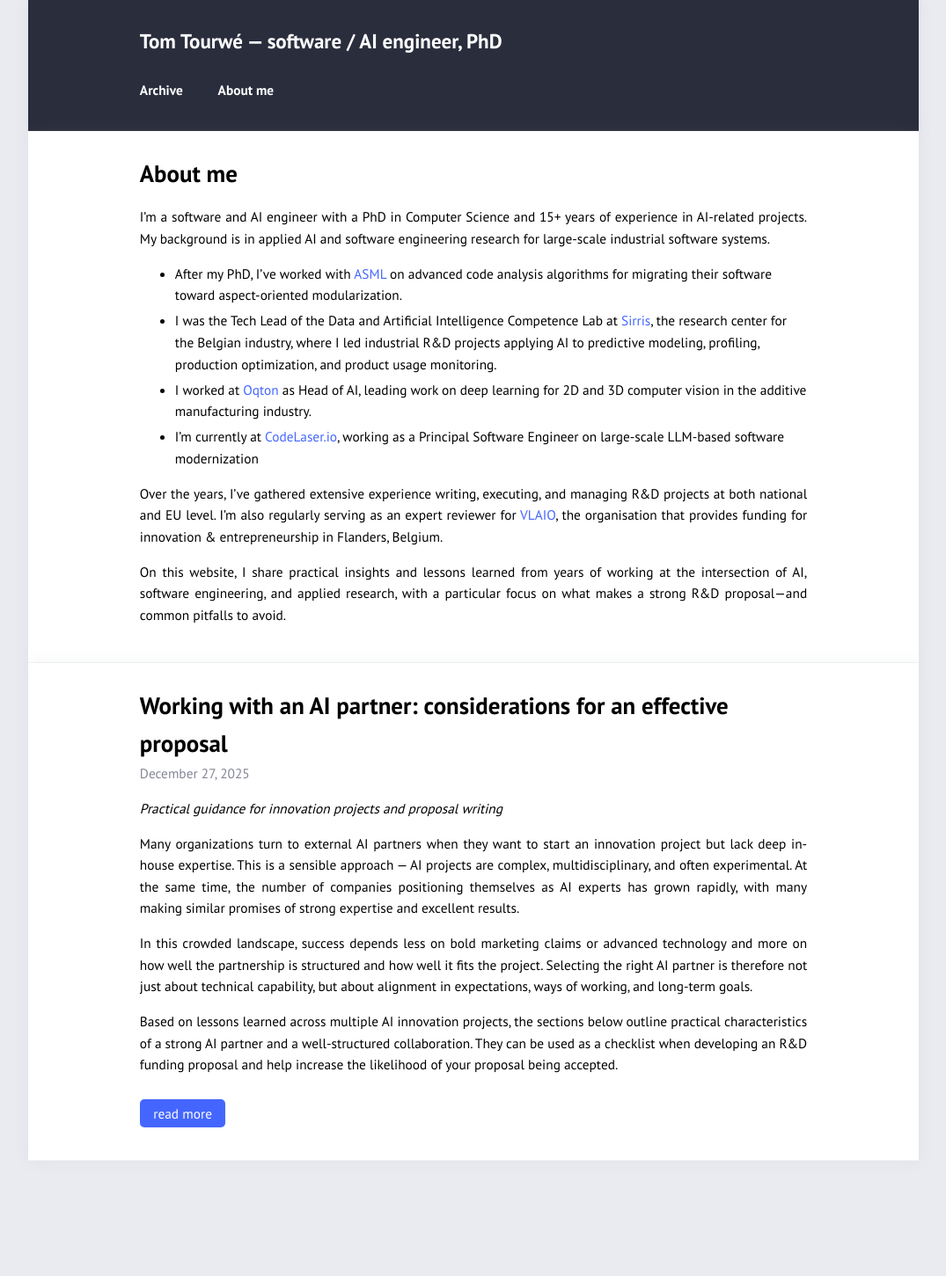
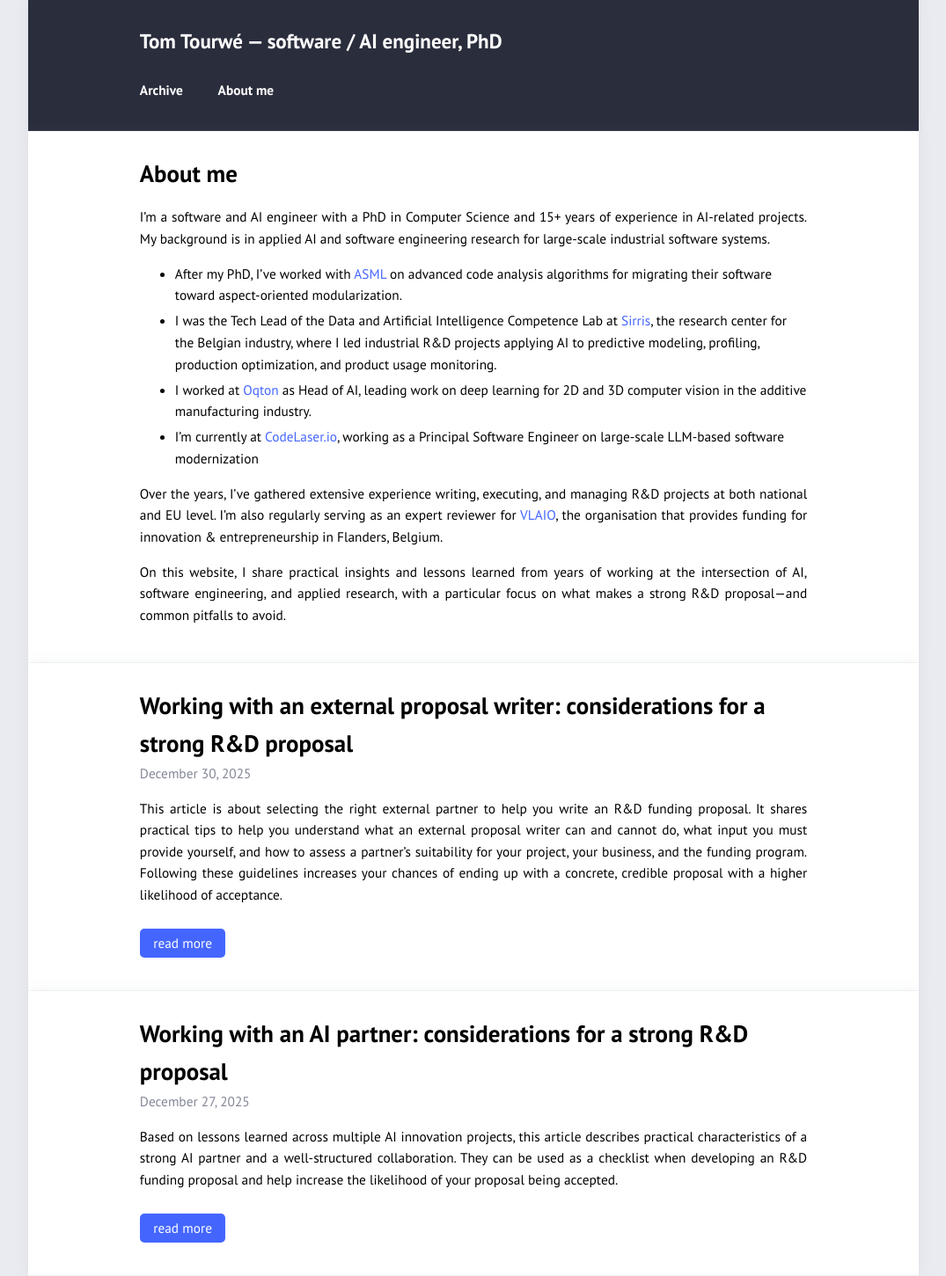
Before and after one commit to tomtourwe/tomtourwe.github.io, a Jekyll site: the page built from index.html, in a window 1280 px wide. Shown: the whole page at 88% size, without its empty margins (102-1177 px from the left). Built offline with Jekyll 4.4.1, drawn with Linux system fonts in a browser that asks for light colours; comment, search, counter and statistics services are not loaded; before the commit the page ends 1320 px from its top, so only the background shows below that; part of the change alters nothing that is shown.

Commit message:
Second post

```diff
--- a/_posts/2025-12-27-working-with-an-AI-partner.md
+++ b/_posts/2025-12-27-working-with-an-AI-partner.md
@@ -1,16 +1,16 @@
 ---
-title: "Working with an AI partner: considerations for an effective proposal"
+title: "Working with an AI partner: considerations for a strong R&D proposal"
 layout: post
 ---
-*Practical guidance for innovation projects and proposal writing*
+
+Based on lessons learned across multiple AI innovation projects, this article describes practical characteristics of a strong AI partner and a well-structured collaboration. They can be used as a checklist when developing an R&D funding proposal and help increase the likelihood of your proposal being accepted.
+
+
+
 
 Many organizations turn to external AI partners when they want to start an innovation project but lack deep in-house expertise. This is a sensible approach — AI projects are complex, multidisciplinary, and often experimental. At the same time, the number of companies positioning themselves as AI experts has grown rapidly, with many making similar promises of strong expertise and excellent results.
 
 In this crowded landscape, success depends less on bold marketing claims or advanced technology and more on how well the partnership is structured and how well it fits the project. Selecting the right AI partner is therefore not just about technical capability, but about alignment in expectations, ways of working, and long-term goals.
-
-Based on lessons learned across multiple AI innovation projects, the sections below outline practical characteristics of a strong AI partner and a well-structured collaboration. They can be used as a checklist when developing an R&D funding proposal and help increase the likelihood of your proposal being accepted.
-
-
 
 ---
 
@@ -30,7 +30,7 @@ Finally and ultimately, you are responsible for turning project results into bus
 ### 2. Ensure the right technical expertise on both sides.
 A strong AI partner involves people with solid technical backgrounds, such as formal education in computer science or applied AI. At the same time, you should have concrete plans to hire or develop similar expertise internally. This signals a long-term commitment to using AI and reduces the risk of becoming permanently dependent on the external partner.
 
-This level of expertise is important because AI projects are inherently exploratory. It is rarely clear upfront which models, approaches, or data representations will work best. A Team needs to experiment, compare alternatives, and adapt as new insights emerge. Doing this effectively requires people who understand the underlying methods, not just how to use tools.
+This level of expertise is important because AI projects are inherently exploratory. It is rarely clear upfront which models, approaches, or data representations will work best. A team needs to experiment, compare alternatives, and adapt as new insights emerge. Doing this effectively requires people who understand the underlying methods, not just how to use tools.
 
 That understanding also becomes critical when things do not work as expected — which is common in innovative projects. Being able to use AI tools is not the same as understanding how they work. Diagnosing unexpected behavior, identifying root causes, and making meaningful improvements requires insight into how the models and methods behind the tools work.
 
--- /dev/null
+++ b/_posts/2025-12-30-working-with-a-proposal-writer.md
@@ -0,0 +1,93 @@
+---
+title: "Working with an external proposal writer: considerations for a strong R&D proposal"
+layout: post
+---
+
+This article is about selecting the right external partner to help you write an R&D funding proposal. It shares practical tips to help you understand what an external proposal writer can and cannot do, what input you must provide yourself, and how to assess a partner’s suitability for your project, your business, and the funding program. Following these guidelines increases your chances of ending up with a concrete, credible proposal with a higher likelihood of acceptance.
+
+
+
+Writing a strong VLAIO R&D proposal takes substantial effort. It requires more than a good idea: you need a clear motivation, a credible business case, a well-thought-out technical approach with identified risks, a realistic work plan, and a coherent budget. Bringing all of this together into a convincing and coherent proposal is time-consuming, even for experienced teams.
+
+For organizations doing this for the first time, the challenge is even bigger. An R&D proposal is a different type of document from most internal reports or commercial proposals. It follows specific evaluation criteria and uses a particular language that may feel unfamiliar.
+
+For this reason, many organizations choose to work with an external proposal writer or consultant experienced with VLAIO or similar schemes. Such partners can help structure the proposal, translate ideas into the right framing, and guide the process. This market is very crowded however, and it is not always easy to determine which partners are genuinely suited to your specific proposal.
+
+It is also important to realize that even the best proposal writer cannot work in isolation. They rely heavily on your input: your business vision, domain expertise, technical understanding, and market insights. Knowing what to expect from this collaboration — and how to evaluate it upfront — is key to producing a proposal that is concrete, credible, and competitive.
+
+This article shares practical lessons learned and tips to help you work effectively with an external proposal writer, understand what to look for in a partner, and ultimately increase your chances of submitting a strong and successful R&D proposal.
+
+---
+
+### 1. Do Not Overestimate the Time Savings
+Working with an external proposal writer is often expected to significantly reduce the internal time investment. In practice, it mainly changes the type of work you do. While a good writer can reduce the effort spent on structure and wording, they cannot replace the core knowledge that only you have.
+
+A strong proposal requires a clear problem definition grounded in real customer pain points. It must explain why the problem matters, why it is hard to solve, and why existing solutions fall short. This information depends on deep knowledge of your customers, your market, and your offering — knowledge that an external writer does not necessarily have.
+
+The same applies to the technical and business sections. Describing technological challenges and risks, positioning your approach relative to the state of the art, and building a credible business case all depend on your understanding of the technology, pricing, market demand, and growth expectations. An external writer can help articulate this, but only if you provide the substance.
+
+If this input is missing or rushed, the proposal will inevitably become generic. In that case, working with the wrong partner does not save time — it leads to a vague proposal that fails to convince reviewers.
+
+---
+
+### 2. Look Beyond Proposal-Writing Experience
+It is reasonable to assume that an external proposal writer knows how to structure and submit an R&D proposal. What matters just as much, however, is whether they bring relevant domain or technological expertise to the table. This is particularly important for AI-driven projects.
+
+A convincing AI proposal cannot be built by listing popular techniques. Deciding which approaches make sense — and motivating why certain methods are needed — requires an understanding of what different AI techniques can and cannot do. This includes knowing the current state of the art, typical limitations, data requirements, and where real technical risks are likely to arise.
+
+Generalist proposal writers often lack this depth. Without a solid background in AI or computer science, it becomes difficult to identify meaningful technological challenges, assess feasibility, or explain why a project goes beyond straightforward application of existing tools. As a result, proposals may sound impressive but lack technical credibility, or rely on hyped technologies that are not suitable for the problem.
+
+No external partner will replace your domain expertise. The strongest proposals combine your business and application knowledge with either domain familiarity or deep technical understanding on the side of the proposal writer. Without that balance, a wrong partner choice increases the risk that the proposal lacks focus, realism, or technical credibility.
+
+---
+
+### 3. Be Careful When Evaluating Experience with the Funding Program
+External proposal writers will often highlight high acceptance rates and emphasize “no cure, no pay” models to reduce perceived risk. While this can sound reassuring, it should not be the main selection criterion and it is important to look beyond these claims. Even if no fee is paid upon rejection, you will still invest a significant amount of time and internal effort in the proposal process.
+
+For programs such as VLAIO, acceptance rates are typically high to begin with. In practice, most well-prepared and credible proposals are approved. Rejections usually concern proposals that are vague, technically unrealistic, financially unbalanced, or written without sufficient understanding of the domain or technology. As a result, a high success rate alone is not a strong differentiator between proposal writers.
+
+What matters more is whether a partner can help you avoid the common pitfalls: unclear problem statements, overpromising with advanced technologies without the required expertise, weak business cases, or unrealistic budgets. This typically also requires dedicated expertise: partners with strong domain knowledge or deep technological expertise — for example in AI — are better equipped to identify real technical challenges, avoid overpromising with fashionable but unsuitable technologies, and build a proposal that is both ambitious and credible.
+
+Experience with the funding program matters, but it is most valuable when combined with the expertise needed to make the proposal concrete, realistic, and defensible.
+
+---
+
+### 5. Consider Public Support and Advisory Channels
+An external proposal writer is not the only source of support available when preparing a VLAIO R&D proposal. VLAIO’s Team Bedrijfstrajecten, for example, can provide valuable expertise. While you remain responsible for writing the proposal itself, they guide you throughout the process by helping to clarify expectations, review drafts, provide feedback, and support the submission process.
+
+In addition, it is often possible to discuss your project idea upfront with VLAIO advisors. These conversations help validate whether the proposal makes sense, identify weaknesses early, and check financial or strategic assumptions. This type of feedback can be particularly useful before investing significant time in writing.
+
+Using these channels does not remove the need for internal effort, but it can significantly improve focus and alignment with evaluation criteria. For some organizations, combining public advisory support with targeted external expertise may be a more effective approach than relying solely on a proposal writer.
+
+---
+
+### 6. Understand the Pricing Model and What It Covers
+Before selecting an external proposal writer, it is important to clearly understand their pricing model and what is included.
+
+Some partners work with a fixed fee, but the scope can differ substantially: how many iterations are included, whether feedback from reviewers is incorporated, and what level of support is provided after submission, for example in case a rebuttal or clarification is requested.
+
+Other partners charge a percentage of the project budget. While this may seem convenient, it can create incentives to artificially increase the budget, which can weaken the proposal’s credibility and lead to unrealistic planning or financial imbalances.
+
+A transparent pricing model that matches the actual effort involved helps avoid surprises and keeps the focus on building a realistic and convincing proposal.
+
+---
+
+## Key takeaways
+
+### What you need to bring as a company:
+You are the expert on your business. This includes deep knowledge of your domain, your customers and their pain points, your market and competitors, and the strategic objectives of the project. You are also responsible for defining what success looks like: technical goals, business impact, realistic growth scenarios, pricing assumptions, and how the project will strengthen your position in the market.
+
+### What an external proposal writer brings:
+A proposal writer understands how to turn your input into a clear, structured, and credible R&D proposal. They know the expectations of the funding program, the required language and level of detail, and how to align technical, business, and financial sections into a coherent whole. Where relevant, they may also contribute technological expertise, for example to help position AI-related work realistically.
+
+### What makes the collaboration work:
+Strong proposals are the result of close collaboration. The writer cannot invent content you do not have, and you cannot rely on the writer only providing the structure. When roles are clear and complementary, the proposal becomes specific, defensible, and far more likely to succeed.
+
+### Signs of a Strong External Proposal Partner
+
+- Experience with proposals in your specific domain or with similar technologies.
+- Relevant technical expertise (e.g. AI knowledge for AI-driven proposals).
+- Detailed understanding of the funding program’s structure and evaluation criteria.
+- Transparency about roles, responsibilities, and required input from your team.
+- Honesty about the significant time and effort you will need to invest.
+- A clear pricing model covering iterations, reviews, and advisor meetings.
```
Also changed, not shown: 1 other file.
